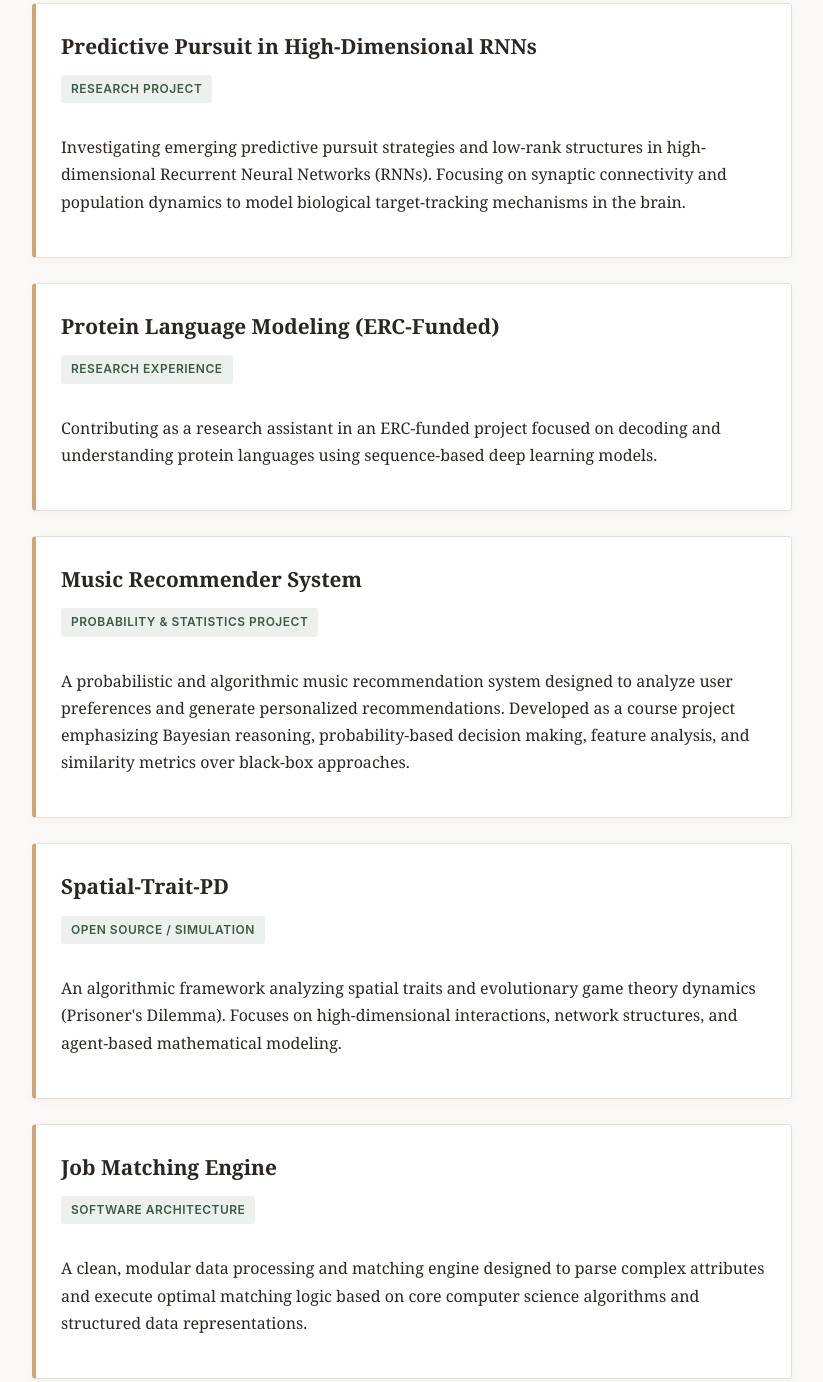
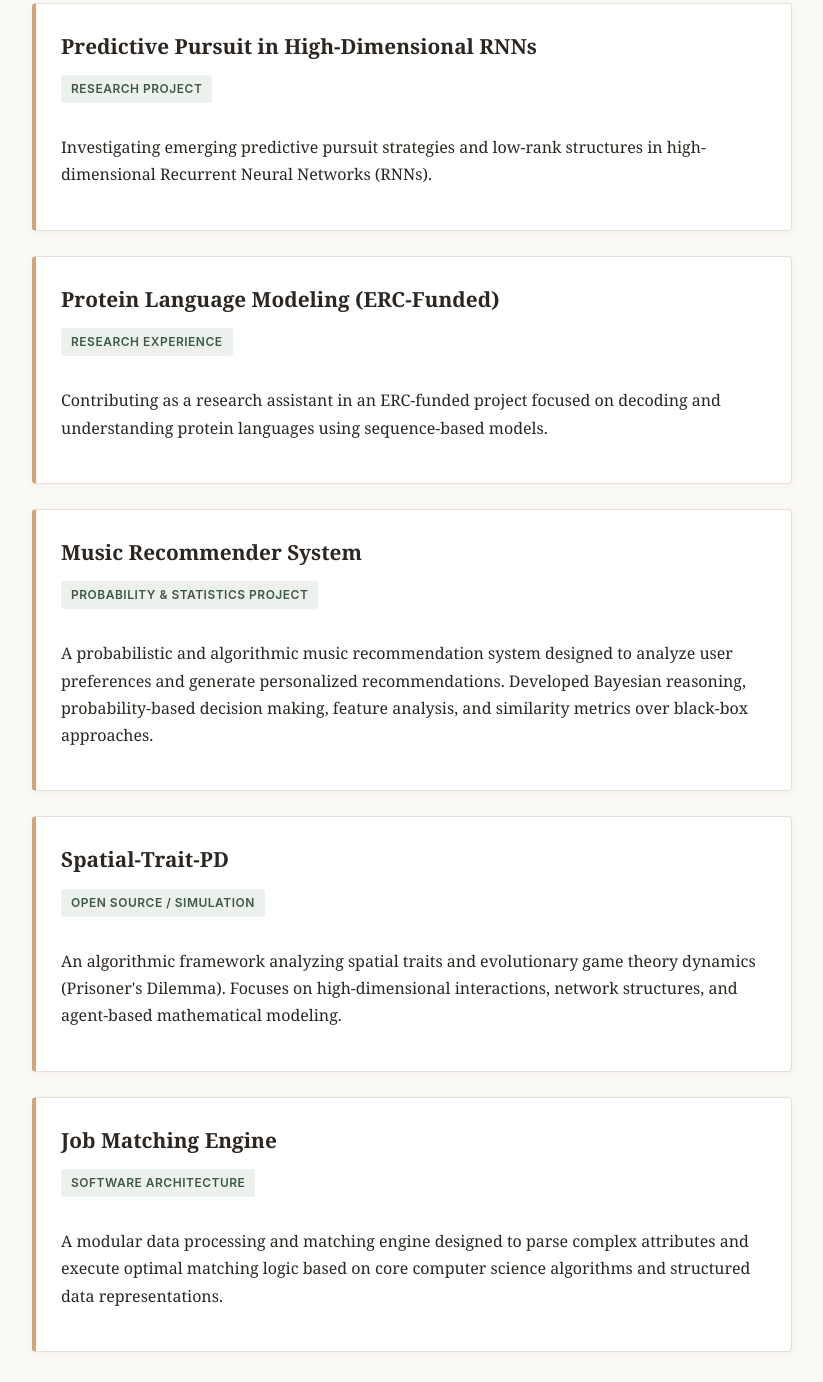
Before and after one commit to damladmrk/damladmrk.github.io, a plain HTML site: page index.html in a window 1280 px wide. Shown: the part 667-2049 px from the top of the page, without its empty margins (228-1051 px from the left). Drawn offline with Linux system fonts and the light colour scheme.

Commit message:
Simplify project descriptions in index.html

```diff
--- a/index.html
+++ b/index.html
@@ -41,7 +41,7 @@
                 <h3><a href="https://github.com/damladmrk/RNNPursuitAnalysis" target="_blank" style="color: inherit; text-decoration: none;">Predictive Pursuit in High-Dimensional RNNs</a></h3>
                 <span class="badge">Research Project</span>
                 <p>
-                    Investigating emerging predictive pursuit strategies and low-rank structures in high-dimensional Recurrent Neural Networks (RNNs). Focusing on synaptic connectivity and population dynamics to model biological target-tracking mechanisms in the brain.
+                    Investigating emerging predictive pursuit strategies and low-rank structures in high-dimensional Recurrent Neural Networks (RNNs).
                 </p>
             </div>
 
@@ -49,7 +49,7 @@
                 <h3><a href="https://github.com/boun-tabi-lifelu" target="_blank" style="color: inherit; text-decoration: none;">Protein Language Modeling (ERC-Funded)</a></h3>
                 <span class="badge">Research Experience</span>
                 <p>
-                    Contributing as a research assistant in an ERC-funded project focused on decoding and understanding protein languages using sequence-based deep learning models.
+                    Contributing as a research assistant in an ERC-funded project focused on decoding and understanding protein languages using sequence-based models.
                 </p>
             </div>
 
@@ -57,7 +57,7 @@
                 <h3><a href="https://github.com/damladmrk/music_recommender" target="_blank" style="color: inherit; text-decoration: none;">Music Recommender System</a></h3>
                 <span class="badge">Probability & Statistics Project</span>
                 <p>
-                    A probabilistic and algorithmic music recommendation system designed to analyze user preferences and generate personalized recommendations. Developed as a course project emphasizing Bayesian reasoning, probability-based decision making, feature analysis, and similarity metrics over black-box approaches.
+                    A probabilistic and algorithmic music recommendation system designed to analyze user preferences and generate personalized recommendations. Developed Bayesian reasoning, probability-based decision making, feature analysis, and similarity metrics over black-box approaches.
                 </p>
             </div>
 
@@ -73,7 +73,7 @@
                 <h3><a href="https://github.com/damladmrk/JobMatchingEngine" target="_blank" style="color: inherit; text-decoration: none;">Job Matching Engine</a></h3>
                 <span class="badge">Software Architecture</span>
                 <p>
-                    A clean, modular data processing and matching engine designed to parse complex attributes and execute optimal matching logic based on core computer science algorithms and structured data representations.
+                    A modular data processing and matching engine designed to parse complex attributes and execute optimal matching logic based on core computer science algorithms and structured data representations.
                 </p>
             </div>
         </section>
```
